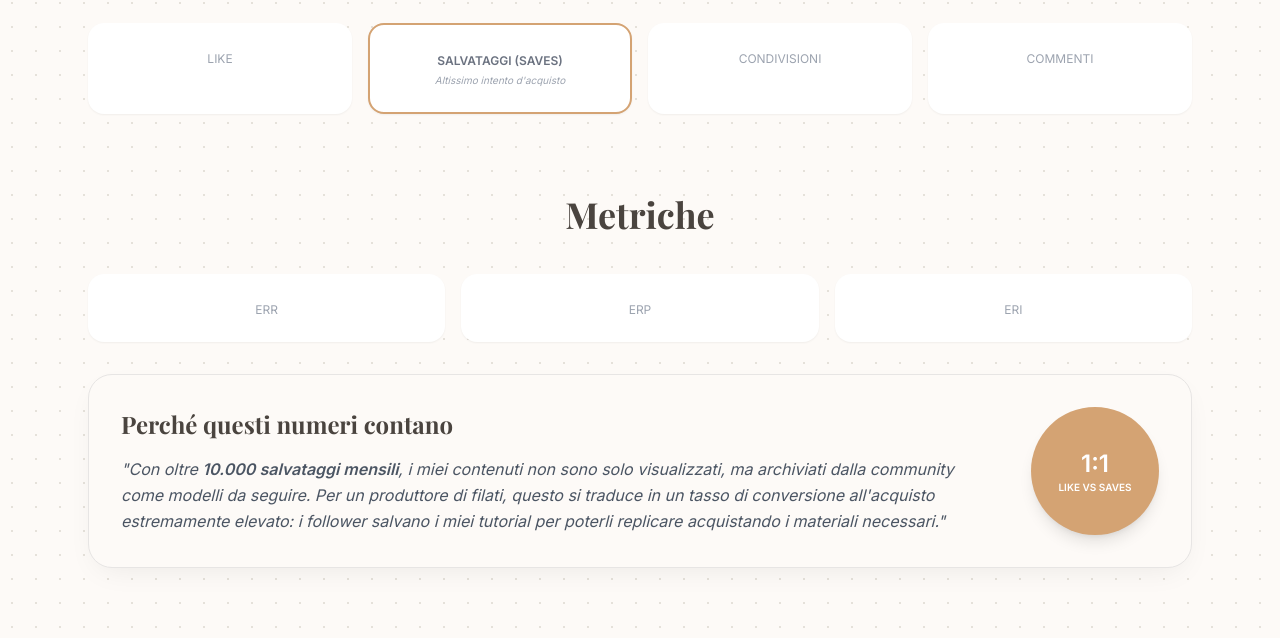
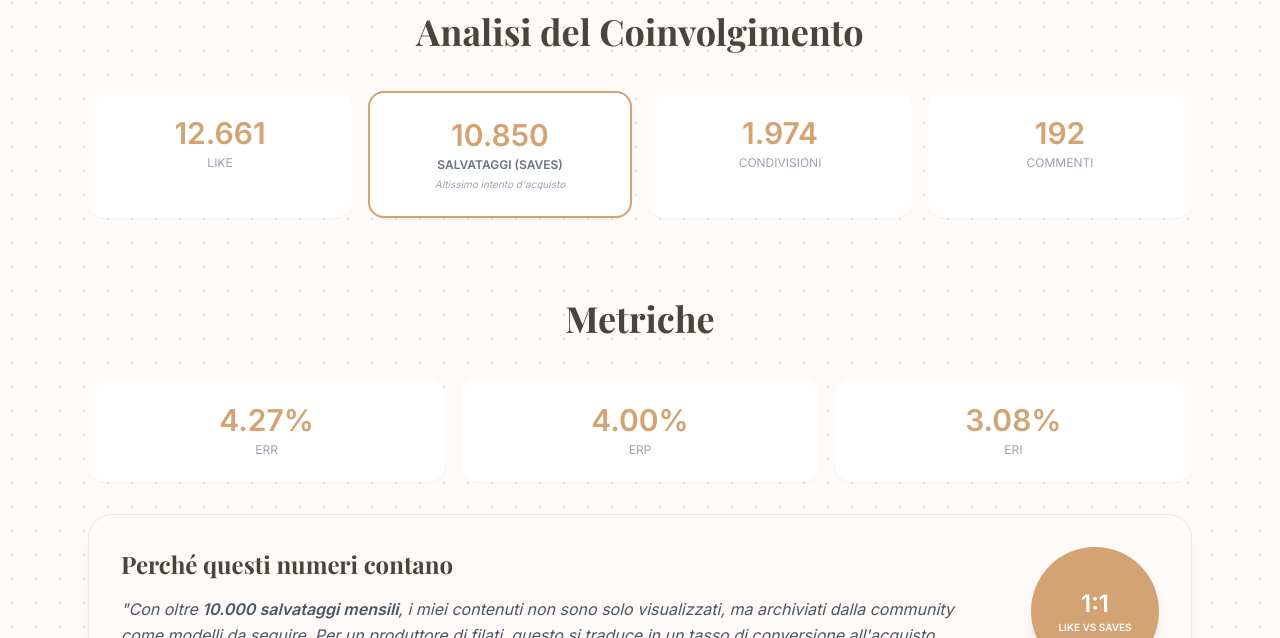
Before and after one commit to agoraio1979/mediakit, a plain HTML site: page index.html in a window 1280 px wide. Shown: the part 705-1343 px from the top of the page. Drawn offline with nearby package versions, Linux system fonts and the light colour scheme; no server answers; a web font is replaced by a local one.

Commit message:
deploy: cef479ff4b6219187fd92d7b01070a91bc8a28c1

```diff
--- a/index.html
+++ b/index.html
@@ -190,7 +190,7 @@
     </main>
 
     <script>
-fetch('./public/data.json')
+fetch('./data.json')
   .then(response => {
     if (!response.ok) throw new Error(`HTTP error! status: ${response.status}`);
     return response.json();
```
